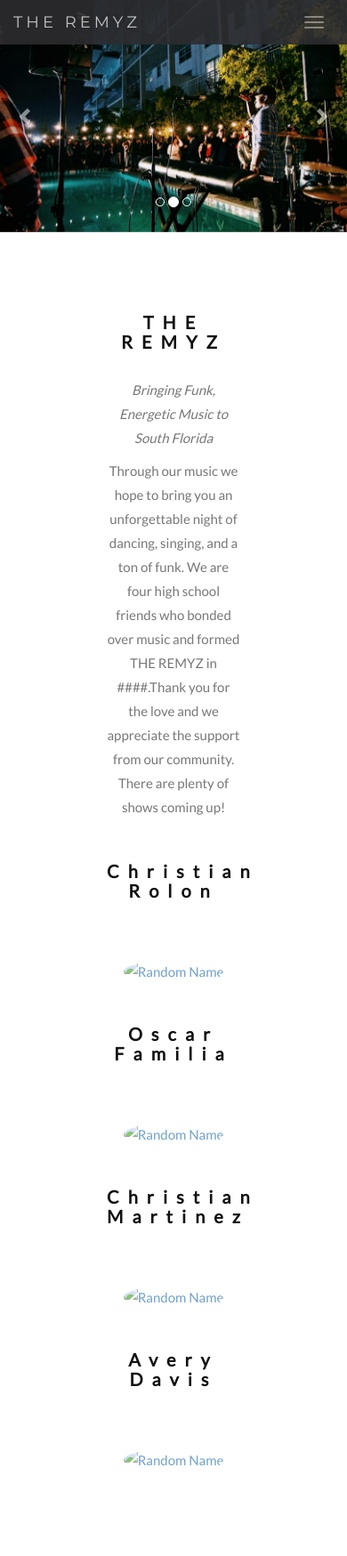
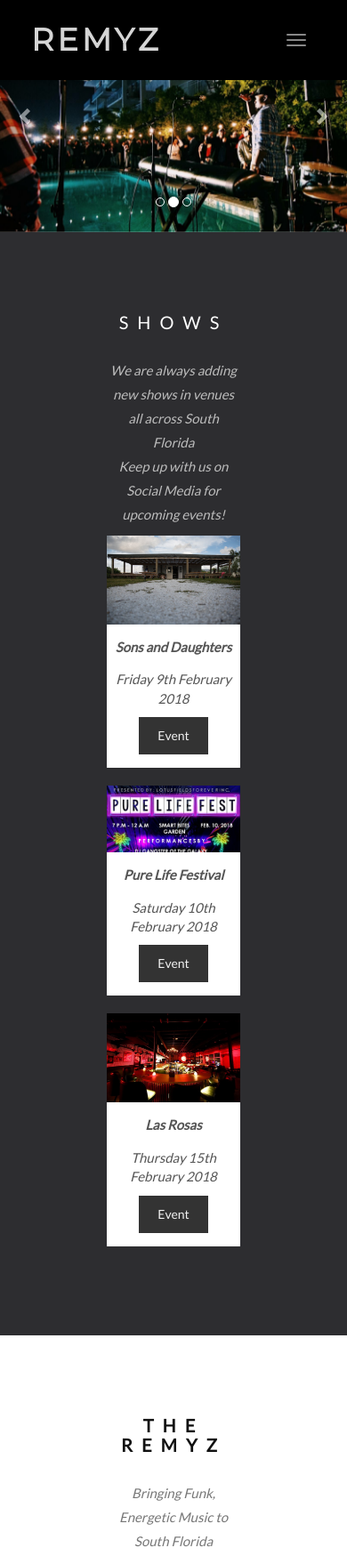
Before and after one commit to JuanOspina1/RemyzPage, a plain HTML site: page index.html in a window 390 px wide. Shown: the top 1749 px of the page at 89% size. Drawn offline with nearby package versions, Linux system fonts and the light colour scheme; some packages are replaced by stand-ins of ours.

Commit message:
reorganizing website

```diff
--- a/index.html
+++ b/index.html
@@ -101,11 +101,12 @@
   .navbar {
       font-family: Montserrat, sans-serif;
       margin-bottom: 0;
-      background-color: #2d2d30;
+      background-color: black;
       border: 0;
-      font-size: 11px !important;
+      font-size: 18px !important;
       letter-spacing: 4px;
-      opacity: 0.9;
+      padding: 20px;
+      text-align: center;
   }
   .navbar li a, .navbar .navbar-brand {
       color: #d5d5d5 !important;
@@ -148,6 +149,18 @@
   textarea {
       resize: none;
   }
+  #bandName {
+    font-size: 35px;
+    text-align: center;
+    vertical-align: middle;
+  }
+  .navbar-header {
+    text-align: center;
+    align-content: center;
+  }
+  #tour {
+    padding-top: 0%;
+  }
   </style>
 </head>
 <body id="myPage" data-spy="scroll" data-target=".navbar" data-offset="50">
@@ -160,7 +173,7 @@
         <span class="icon-bar"></span>
         <span class="icon-bar"></span>
       </button>
-      <a class="navbar-brand" href="#myPage">THE REMYZ</a>
+      <a class="navbar-brand" id="bandName" href="#myPage"><b>REMYZ</b></a>
     </div>
     <div class="collapse navbar-collapse" id="myNavbar">
       <ul class="nav navbar-nav navbar-right">
@@ -218,65 +231,10 @@
       <span class="sr-only">Next</span>
     </a>
 </div>
-
-<!-- Container (The Band Section) -->
-<div id="band" class="container text-center">
-  <h3><strong>THE REMYZ</strong></h3>
-  <p><em>Bringing Funk, Energetic Music to South Florida</em></p>
-  <p>Through our music we hope to bring you an unforgettable night of dancing, singing, and a ton of funk. We are four high school friends who bonded over music and formed THE REMYZ in ####.Thank you for the love and we appreciate the support from our community. There are plenty of shows coming up!</p>
-  <br>
-  <div class="row">
-    <div class="col-sm-3">
-      <h3 class="text-center"><strong>Christian Rolon</strong></h3><br>
-      <a href="#demo" data-toggle="collapse">
-        <img src="bandmember.jpg" class="img-circle person" alt="Random Name" width="255" height="255">
-      </a>
-      <div id="demo" class="collapse">
-        <p>Rythm Guitarist</p>
-        <p>Back-up Vocals</p>
-        <p>Original Member</p>
-      </div>
-    </div>
-    <div class="col-sm-3">
-      <h3 class="text-center"><strong>Oscar Familia</strong></h3><br>
-      <a href="#demo2" data-toggle="collapse">
-        <img src="bandmember.jpg" class="img-circle person" alt="Random Name" width="255" height="255">
-      </a>
-      <div id="demo2" class="collapse">
-        <p>Lead Guitarist</p>
-        <p>Back-up Vocals</p>
-        <p>Original Member</p>
-      </div>
-    </div>
-    <div class="col-sm-3">
-      <h3 class="text-center"><strong>Christian Martinez</strong></h3><br>
-      <a href="#demo3" data-toggle="collapse">
-        <img src="bandmember.jpg" class="img-circle person" alt="Random Name" width="255" height="255">
-      </a>
-      <div id="demo3" class="collapse">
-        <p>Bass player</p>
-        <p>Back-up Vocals</p>
-        <p>Original Member</p>
-      </div>
-    </div>
-    <div class="col-sm-3">
-        <h3 class="text-center"><strong>Avery Davis</strong></h3><br>
-        <a href="#demo3" data-toggle="collapse">
-          <img src="bandmember.jpg" class="img-circle person" alt="Random Name" width="255" height="255">
-        </a>
-      <div id="demo3" class="collapse">
-          <p>Lead Singer</p>
-          <p>Contagious Dancing</p>
-          <p>Member since 2005</p>
-      </div>
-    </div>
-  </div>
-</div>
-
 <!-- Container (TOUR Section) -->
 <div id="tour" class="bg-1">
   <div class="container">
-    <h3 class="text-center">UPCOMING SHOWS</h3>
+    <h3 class="text-center">SHOWS</h3>
     <p class="text-center">We are always adding new shows in venues all across South Florida<br> Keep up with us on Social Media for upcoming events!</p>
 
     <div class="row text-center">
@@ -342,6 +300,61 @@
     </div>
   </div>
 </div>
+<!-- Container (The Band Section) -->
+<div id="band" class="container text-center">
+  <h3><strong>THE REMYZ</strong></h3>
+  <p><em>Bringing Funk, Energetic Music to South Florida</em></p>
+  <p>Through our music we hope to bring you an unforgettable night of dancing, singing, and a ton of funk. We are four high school friends who bonded over music and formed THE REMYZ in ####.Thank you for the love and we appreciate the support from our community. There are plenty of shows coming up!</p>
+  <br>
+  <div class="row">
+    <div class="col-sm-3">
+      <h3 class="text-center"><strong>Christian Rolon</strong></h3><br>
+      <a href="#demo" data-toggle="collapse">
+        <img src="bandmember.jpg" class="img-circle person" alt="Random Name" width="255" height="255">
+      </a>
+      <div id="demo" class="collapse">
+        <p>Rythm Guitarist</p>
+        <p>Back-up Vocals</p>
+        <p>Original Member</p>
+      </div>
+    </div>
+    <div class="col-sm-3">
+      <h3 class="text-center"><strong>Oscar Familia</strong></h3><br>
+      <a href="#demo2" data-toggle="collapse">
+        <img src="bandmember.jpg" class="img-circle person" alt="Random Name" width="255" height="255">
+      </a>
+      <div id="demo2" class="collapse">
+        <p>Lead Guitarist</p>
+        <p>Back-up Vocals</p>
+        <p>Original Member</p>
+      </div>
+    </div>
+    <div class="col-sm-3">
+      <h3 class="text-center"><strong>Christian Martinez</strong></h3><br>
+      <a href="#demo3" data-toggle="collapse">
+        <img src="bandmember.jpg" class="img-circle person" alt="Random Name" width="255" height="255">
+      </a>
+      <div id="demo3" class="collapse">
+        <p>Bass player</p>
+        <p>Back-up Vocals</p>
+        <p>Original Member</p>
+      </div>
+    </div>
+    <div class="col-sm-3">
+        <h3 class="text-center"><strong>Avery Davis</strong></h3><br>
+        <a href="#demo3" data-toggle="collapse">
+          <img src="bandmember.jpg" class="img-circle person" alt="Random Name" width="255" height="255">
+        </a>
+      <div id="demo3" class="collapse">
+          <p>Lead Singer</p>
+          <p>Contagious Dancing</p>
+          <p>Member since 2005</p>
+      </div>
+    </div>
+  </div>
+</div>
+
+
 
 <!-- Container (Contact Section) -->
 <div id="contact" class="container">
```
